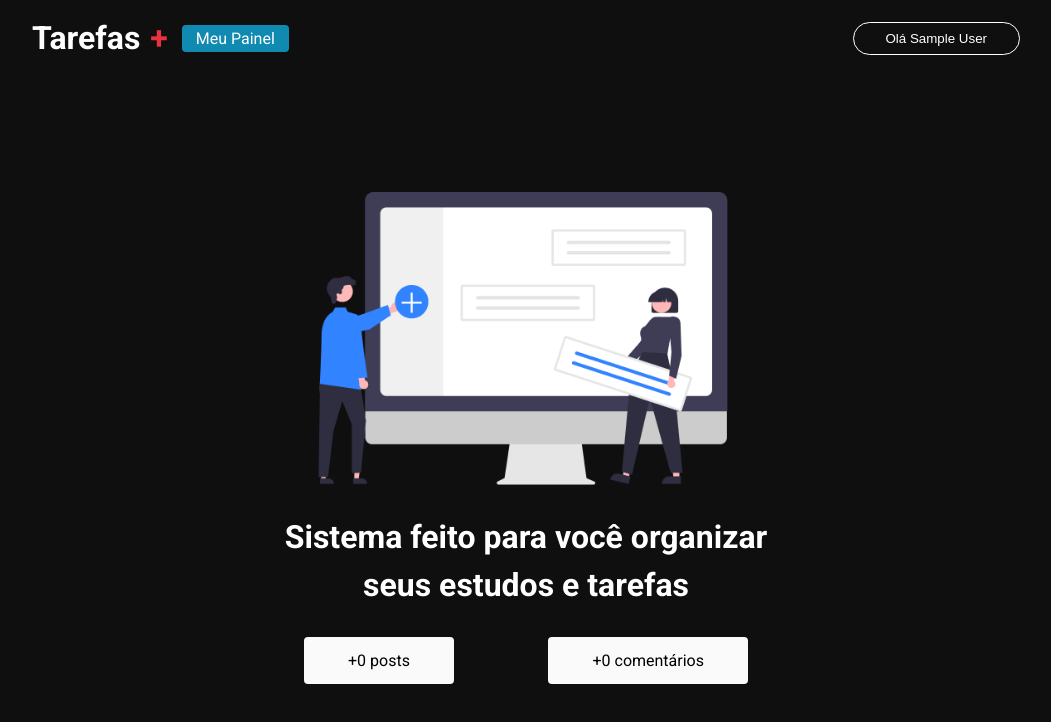
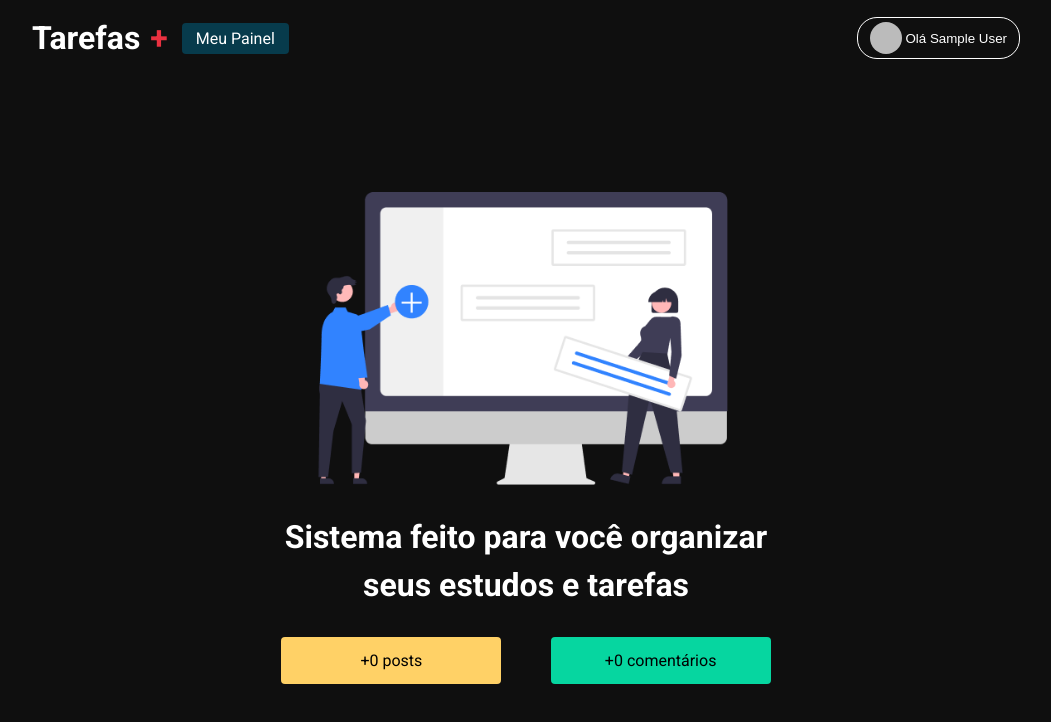
Before and after one commit to luiizsilverio/my-tasks, a Next.js app: page / in a window 1280 px wide. Shown: the top 722 px of the page, without its empty margins (114-1165 px from the left). Built offline with nearby package versions, Linux system fonts and the light colour scheme; no server answers; the database is empty; sample sign-in values are in the browser's storage.

Commit message:
projeto concluído

```diff
--- a/next.config.js
+++ b/next.config.js
@@ -1,6 +1,9 @@
 /** @type {import('next').NextConfig} */
 const nextConfig = {
   reactStrictMode: true,
+  images: {
+    domains: ['lh3.googleusercontent.com']
+  }
 }
 
 module.exports = nextConfig
--- a/src/components/header/index.tsx
+++ b/src/components/header/index.tsx
@@ -2,6 +2,7 @@ import Link from 'next/link';
 import styles from './styles.module.css';
 import { useSession, signIn, signOut } from 'next-auth/react';
 import { useEffect } from 'react';
+import Image from 'next/image';
 
 export default function Header() {
   const { data, status } = useSession();
@@ -33,7 +34,15 @@ export default function Header() {
 
         {status === "authenticated" && (
           <button className={styles.loginBtn} onClick={() => signOut({ callbackUrl: '/' })}>
-            Olá {data?.user?.name}
+            {data!.user!.image && (
+              <Image
+                src={data.user!.image }
+                width={32} height={32}
+                alt={data.user!.name!}
+                className={styles.image}
+              />
+            )}
+            <span>Olá {data?.user?.name}</span>
           </button>
         )}
 
--- a/src/components/header/styles.module.css
+++ b/src/components/header/styles.module.css
@@ -32,19 +32,29 @@
 
 .loginBtn {
   background: transparent;
-  padding: 8px 32px;
-  border-radius: 24px;
+  padding: 0 12px;
+  min-height: 32px;
+  min-width: 120px;
+  /* padding: 8px 32px; */
+  border-radius: 20px;
   color: #fff;
   border: 1.5px solid #fff;
   cursor: pointer;
   transition: all 0.5s;
+  display: flex;
+  align-items: center;
+  justify-content: center;
 }
 
 .loginBtn:hover {
-  transform: scaleX(1.04);
   background-color: #fff;
   color: var(--COR_BLACK);
   font-weight: bold;
+}
+
+.image {
+  border-radius: 32px;
+  margin: 4px 4px 4px 0;
 }
 
 .nav {
@@ -53,9 +63,9 @@
 }
 
 .link {
-  background-color: var(--COR_VERDE_2); /* #f1f1f1; */
-  color: #fff; /* var(--COR_BLACK); */
-  padding: 4px 14px;
+  background-color: var(--COR_VERDE_ESCURO);
+  color: #fff;
+  padding: 6px 14px;
   border-radius: 4px;
   margin: 0 14px;
   transition: all .4s;
--- a/src/styles/home.module.css
+++ b/src/styles/home.module.css
@@ -36,16 +36,25 @@
 }
 
 .box {
-  background-color: #fafafa;
+  width: 220px;
+  /* background-color: #fafafa; */
   padding: 14px 44px;
   border-radius: 4px;
   transition: all .4s;
+  text-align: center;
 }
 
 .box:hover {
   transform: scaleX(1.08);
 }
 
+.box:nth-child(1){
+  background-color: var(--COR_AMARELA);
+}
+
+.box:nth-child(2){
+  background-color: var(--COR_VERDE);
+}
 
 @media screen and (max-width: 580px) {
   .hero {
@@ -65,5 +74,4 @@
     margin-bottom: 14px;
     text-align: center;
   }
-
 }
```
Also changed, not shown: src/assets/my-tasks.gif (added), 1 other file (tests, documents, lock files or other folders).
